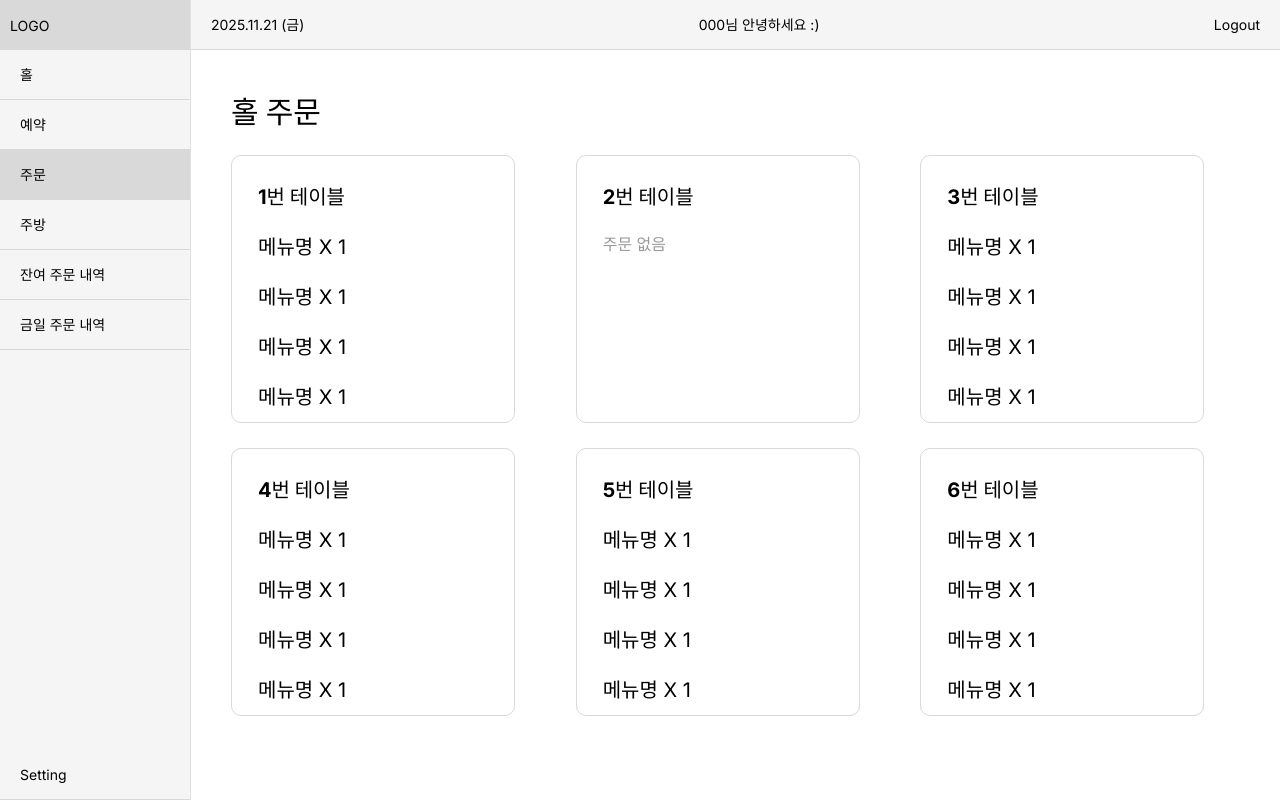
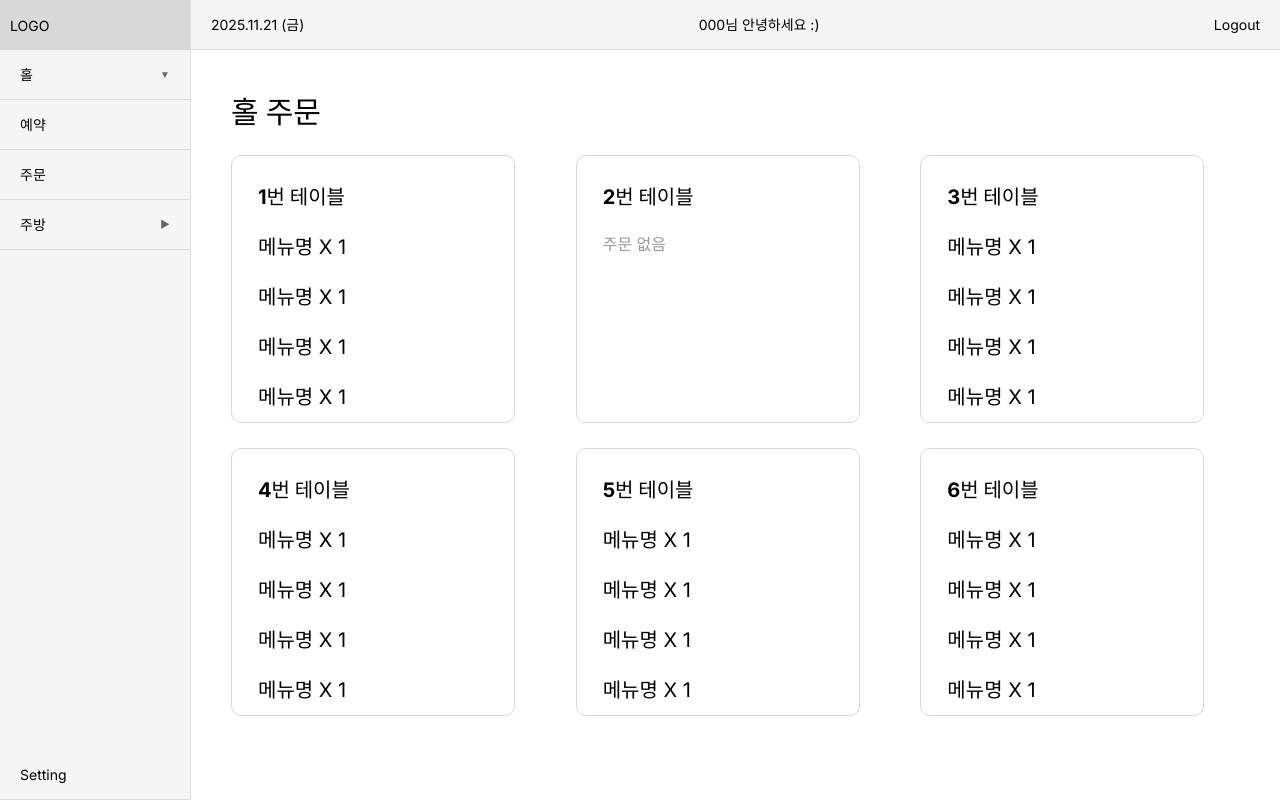
Before and after one commit to KGUniBar/UniBar, a React (Vite) app in the folder frontend/: page /order in a window 1280 px wide. Built offline with nearby package versions, Linux system fonts and the light colour scheme.

Commit message:
네비바 변경 + 로고 클릭시 대시보드로 이동

```diff
--- /dev/null
+++ b/frontend/src/components/Sidebar.css
@@ -0,0 +1,76 @@
+.sidebar {
+  width: 191px;
+  background-color: #ffffff;
+  border-right: 1px solid #e0e0e0;
+  display: flex;
+  flex-direction: column;
+}
+
+.sidebar-header {
+  height: 50px;
+  background-color: #d9d9d9;
+  display: flex;
+  align-items: center;
+  padding-left: 10px;
+}
+
+.logo {
+  font-size: 14px;
+  font-weight: 400;
+  color: #000000;
+}
+
+.sidebar-menu {
+  display: flex;
+  flex-direction: column;
+  flex: 1;
+}
+
+.menu-group {
+  display: flex;
+  flex-direction: column;
+}
+
+.menu-item {
+  height: 50px;
+  padding: 0 20px;
+  display: flex;
+  align-items: center;
+  font-size: 14px;
+  cursor: pointer;
+  background-color: #f5f5f5;
+  border-bottom: 1px solid #d9d9d9;
+  transition: background-color 0.2s ease;
+}
+
+.menu-item:hover {
+  background-color: #e8e8e8;
+}
+
+.menu-item.active {
+  background-color: #d9d9d9;
+}
+
+.menu-parent {
+  justify-content: space-between;
+}
+
+.menu-arrow {
+  font-size: 10px;
+  color: #666;
+}
+
+.menu-children {
+  display: flex;
+  flex-direction: column;
+}
+
+.menu-child {
+  padding-left: 40px;
+  background-color: #fafafa;
+}
+
+.menu-spacer {
+  flex: 1;
+  background-color: #f5f5f5;
+}
--- /dev/null
+++ b/frontend/src/components/Sidebar.tsx
@@ -0,0 +1,73 @@
+import { useState } from 'react'
+import { useNavigate, useLocation } from 'react-router-dom'
+import './Sidebar.css'
+
+function Sidebar() {
+  const navigate = useNavigate()
+  const location = useLocation()
+  const [isHallOpen, setIsHallOpen] = useState(location.pathname === '/order' || location.pathname.startsWith('/order/'))
+  const [isKitchenOpen, setIsKitchenOpen] = useState(false)
+
+  const handleLogoClick = () => {
+    navigate('/dashboard')
+  }
+
+  const handleHallClick = () => {
+    setIsHallOpen(!isHallOpen)
+  }
+
+  const handleKitchenClick = () => {
+    setIsKitchenOpen(!isKitchenOpen)
+  }
+
+  const isOrderPage = location.pathname === '/order' || location.pathname.startsWith('/order/')
+
+  return (
+    <div className="sidebar">
+      <div className="sidebar-header">
+        <div className="logo" onClick={handleLogoClick} style={{ cursor: 'pointer' }}>
+          LOGO
+        </div>
+      </div>
+      <div className="sidebar-menu">
+        {/* 홀 메뉴 (아코디언) */}
+        <div className="menu-group">
+          <div className="menu-item menu-parent" onClick={handleHallClick}>
+            <span>홀</span>
+            <span className="menu-arrow">{isHallOpen ? '▼' : '▶'}</span>
+          </div>
+          {isHallOpen && (
+            <div className="menu-children">
+              <div className="menu-item menu-child">예약</div>
+              <div
+                className={`menu-item menu-child ${isOrderPage ? 'active' : ''}`}
+                onClick={() => navigate('/order')}
+              >
+                주문
+              </div>
+            </div>
+          )}
+        </div>
+
+        {/* 주방 메뉴 (아코디언) */}
+        <div className="menu-group">
+          <div className="menu-item menu-parent" onClick={handleKitchenClick}>
+            <span>주방</span>
+            <span className="menu-arrow">{isKitchenOpen ? '▼' : '▶'}</span>
+          </div>
+          {isKitchenOpen && (
+            <div className="menu-children">
+              <div className="menu-item menu-child">잔여 주문 내역</div>
+              <div className="menu-item menu-child">금일 주문 내역</div>
+            </div>
+          )}
+        </div>
+
+        <div className="menu-spacer"></div>
+        <div className="menu-item">Setting</div>
+      </div>
+    </div>
+  )
+}
+
+export default Sidebar
--- a/frontend/src/pages/Dashboard.tsx
+++ b/frontend/src/pages/Dashboard.tsx
@@ -1,5 +1,6 @@
 import { useState } from 'react'
 import { useNavigate } from 'react-router-dom'
+import Sidebar from '../components/Sidebar'
 import './Dashboard.css'
 
 function Dashboard() {
@@ -25,21 +26,7 @@ function Dashboard() {
   return (
     <div className="dashboard-container">
       {/* 좌측 사이드바 */}
-      <div className="sidebar">
-        <div className="sidebar-header">
-          <div className="logo">LOGO</div>
-        </div>
-        <div className="sidebar-menu">
-          <div className="menu-item active">홀</div>
-          <div className="menu-item">예약</div>
-          <div className="menu-item" onClick={() => navigate('/order')}>주문</div>
-          <div className="menu-item">주방</div>
-          <div className="menu-item">잔여 주문 내역</div>
-          <div className="menu-item">금일 주문 내역</div>
-          <div className="menu-spacer"></div>
-          <div className="menu-item">Setting</div>
-        </div>
-      </div>
+      <Sidebar />
 
       {/* 메인 컨텐츠 */}
       <div className="main-content">
--- a/frontend/src/pages/OrderDetail.css
+++ b/frontend/src/pages/OrderDetail.css
@@ -2,50 +2,6 @@
   display: flex;
   min-height: 100vh;
   background-color: #ffffff;
-}
-
-.sidebar {
-  width: 191px;
-  background-color: #ffffff;
-  border-right: 1px solid #e0e0e0;
-}
-
-.sidebar-header {
-  height: 50px;
-  background-color: #d9d9d9;
-  display: flex;
-  align-items: center;
-  padding-left: 10px;
-}
-
-.logo {
-  font-size: 14px;
-  font-weight: 400;
-}
-
-.sidebar-menu {
-  display: flex;
-  flex-direction: column;
-}
-
-.menu-item {
-  height: 50px;
-  padding: 0 20px;
-  display: flex;
-  align-items: center;
-  font-size: 14px;
-  cursor: pointer;
-  background-color: #f5f5f5;
-  border-bottom: 1px solid #d9d9d9;
-}
-
-.menu-item.active {
-  background-color: #d9d9d9;
-}
-
-.menu-spacer {
-  flex: 1;
-  background-color: #f5f5f5;
 }
 
 .main-content {
--- a/frontend/src/pages/OrderDetail.tsx
+++ b/frontend/src/pages/OrderDetail.tsx
@@ -1,5 +1,6 @@
 import { useState } from 'react'
 import { useNavigate, useParams } from 'react-router-dom'
+import Sidebar from '../components/Sidebar'
 import PaymentModal from '../components/PaymentModal'
 import './OrderDetail.css'
 
@@ -59,21 +60,7 @@ function OrderDetail() {
   return (
     <div className="order-detail-container">
       {/* 좌측 사이드바 */}
-      <div className="sidebar">
-        <div className="sidebar-header">
-          <div className="logo">LOGO</div>
-        </div>
-        <div className="sidebar-menu">
-          <div className="menu-item">홀</div>
-          <div className="menu-item">예약</div>
-          <div className="menu-item active" onClick={() => navigate('/order')}>주문</div>
-          <div className="menu-item">주방</div>
-          <div className="menu-item">잔여 주문 내역</div>
-          <div className="menu-item">금일 주문 내역</div>
-          <div className="menu-spacer"></div>
-          <div className="menu-item">Setting</div>
-        </div>
-      </div>
+      <Sidebar />
 
       {/* 메인 컨텐츠 */}
       <div className="main-content">
--- a/frontend/src/pages/OrderList.css
+++ b/frontend/src/pages/OrderList.css
@@ -2,50 +2,6 @@
   display: flex;
   min-height: 100vh;
   background-color: #ffffff;
-}
-
-.sidebar {
-  width: 191px;
-  background-color: #ffffff;
-  border-right: 1px solid #e0e0e0;
-}
-
-.sidebar-header {
-  height: 50px;
-  background-color: #d9d9d9;
-  display: flex;
-  align-items: center;
-  padding-left: 10px;
-}
-
-.logo {
-  font-size: 14px;
-  font-weight: 400;
-}
-
-.sidebar-menu {
-  display: flex;
-  flex-direction: column;
-}
-
-.menu-item {
-  height: 50px;
-  padding: 0 20px;
-  display: flex;
-  align-items: center;
-  font-size: 14px;
-  cursor: pointer;
-  background-color: #f5f5f5;
-  border-bottom: 1px solid #d9d9d9;
-}
-
-.menu-item.active {
-  background-color: #d9d9d9;
-}
-
-.menu-spacer {
-  flex: 1;
-  background-color: #f5f5f5;
 }
 
 .main-content {
--- a/frontend/src/pages/OrderList.tsx
+++ b/frontend/src/pages/OrderList.tsx
@@ -1,5 +1,6 @@
 import { useState } from 'react'
 import { useNavigate } from 'react-router-dom'
+import Sidebar from '../components/Sidebar'
 import './OrderList.css'
 
 function OrderList() {
@@ -38,21 +39,7 @@ function OrderList() {
   return (
     <div className="order-list-container">
       {/* 좌측 사이드바 */}
-      <div className="sidebar">
-        <div className="sidebar-header">
-          <div className="logo">LOGO</div>
-        </div>
-        <div className="sidebar-menu">
-          <div className="menu-item">홀</div>
-          <div className="menu-item">예약</div>
-          <div className="menu-item active">주문</div>
-          <div className="menu-item">주방</div>
-          <div className="menu-item">잔여 주문 내역</div>
-          <div className="menu-item">금일 주문 내역</div>
-          <div className="menu-spacer"></div>
-          <div className="menu-item">Setting</div>
-        </div>
-      </div>
+      <Sidebar />
 
       {/* 메인 컨텐츠 */}
       <div className="main-content">
```
